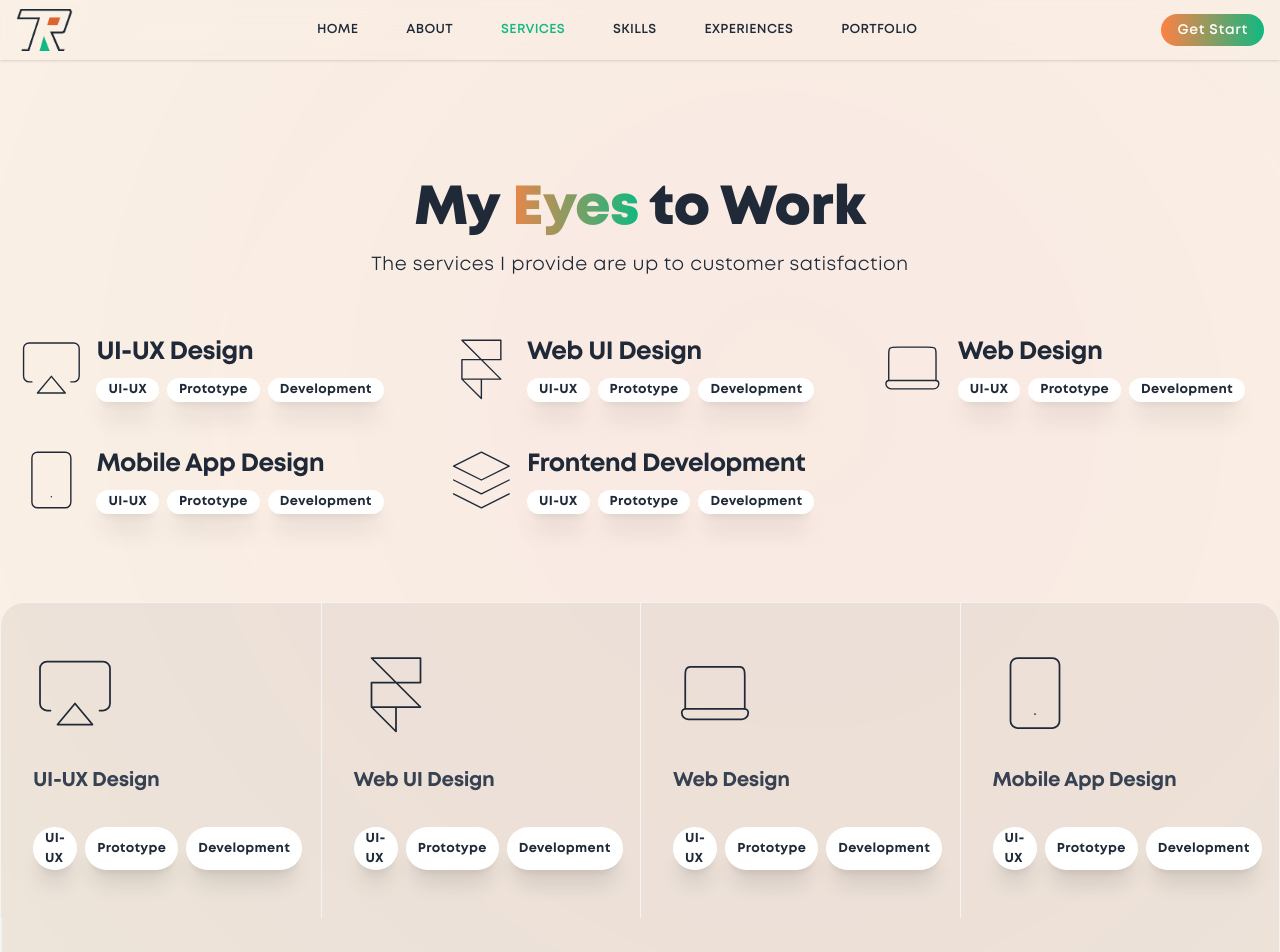
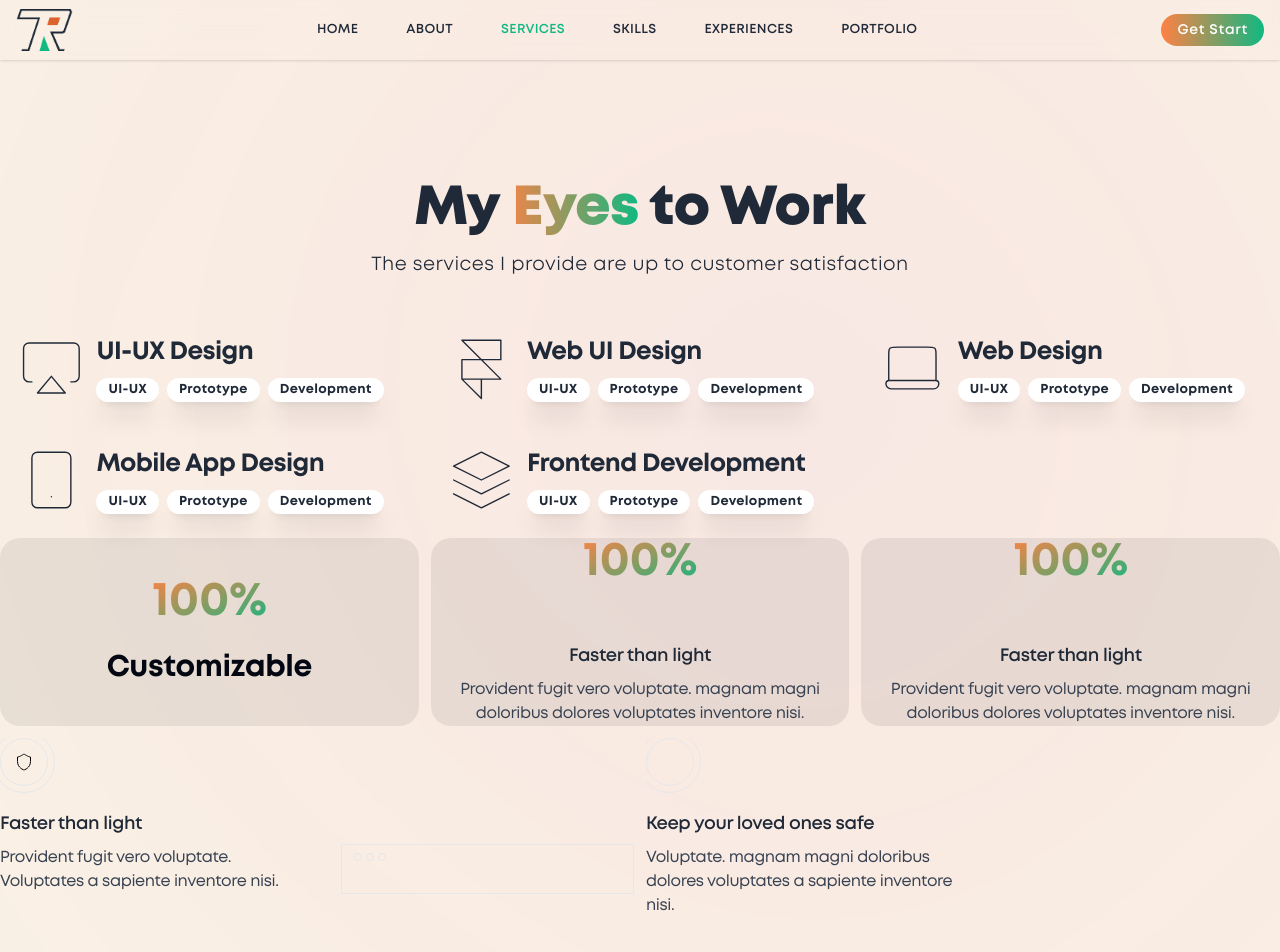
Before and after one commit to ToukirRj/Portfolio, a React (Vite) app: page /Services in a window 1280 px wide. Shown: the top 952 px of the page. Built offline with nearby package versions, Linux system fonts and the light colour scheme.

Commit message:
no message

```diff
--- a/src/SASS/custom.scss
+++ b/src/SASS/custom.scss
@@ -248,7 +248,7 @@ svg.mouse #wheel {
 
 .canvas {
 	filter: blur(500px);
-	opacity: 0.25;
+	opacity: 0.3;
     position:fixed;
     z-index:-1;
     top:0;
--- a/src/components/Eyes.jsx
+++ b/src/components/Eyes.jsx
@@ -36,7 +36,7 @@ const Eyes = () => {
                             ))}
                         </div>
 
-
+                       {/*
                         <div className="mt-16 grid divide-x divide-y divide-gray-100 bg-[#000]/[.05] overflow-hidden rounded-3xl border border-gray-100 text-gray-600 sm:grid-cols-2 lg:grid-cols-4 lg:divide-y-0 xl:grid-cols-4">
                             {serviceData.map(service => (
                             <div key={service.id} className="relative transition">
@@ -50,7 +50,7 @@ const Eyes = () => {
                                         </h5>
                                         {/* <p className="text-gray-600 dark:text-gray-300">
                                         Neque Dolor, fugiat non cum doloribus aperiam voluptates nostrum.
-                                        </p> */}
+                                        </p>
                                     </div>
                                     <div className='flex gap-2'>
                                         {service.tools.map((tool, index) => (
@@ -62,6 +62,80 @@ const Eyes = () => {
                                 </div>
                             </div>
                             ))}
+                        </div>*/}
+                    </div>
+                    <div className="relative">
+                        <div className="relative z-10 grid gap-3 grid-cols-6">
+                            <div className="col-span-full lg:col-span-2 overflow-hidden flex relative bg-[#000]/[0.07] rounded-[20px]">
+                                <div className="size-fit m-auto relative">
+                                    <div className="relative flex items-center">
+                                        <span className="w-fit block mx-auto text-5xl font-semibold text-transparent bg-clip-text bg-gradient-to-br from-[#FC8245] to-[#12B780]">100%</span>
+                                    </div>
+                                    <h2 className="mt-6 text-center font-semibold text-gray-950 text-3xl">Customizable</h2>
+                                </div>
+                            </div>
+                            <div className="col-span-full lg:col-span-2 overflow-hidden flex relative bg-[#000]/[0.07] rounded-[20px]">
+                                <div className="size-fit m-auto relative">
+                                    <div className="relative flex items-center">
+                                        <span className="w-fit block mx-auto text-5xl font-semibold text-transparent bg-clip-text bg-gradient-to-br from-[#FC8245] to-[#12B780]">100%</span>
+
+                                    </div>
+                                    <div className="mt-14 text-center relative z-10 space-y-2">
+                                        <h2 className="text-lg font-medium text-gray-800 transition group-hover:text-secondary-950 dark:text-white">Faster than light</h2>
+                                        <p className="dark:text-gray-300 text-gray-700">Provident fugit vero voluptate. magnam magni doloribus dolores voluptates inventore nisi.</p>
+                                    </div>
+                                </div>
+                            </div>
+                            <div className="col-span-full lg:col-span-2 overflow-hidden flex relative bg-[#000]/[0.07] rounded-[20px]">
+                                <div className="size-fit m-auto relative">
+                                    <div className="relative flex items-center">
+                                        <span className="w-fit block mx-auto text-5xl font-semibold text-transparent bg-clip-text bg-gradient-to-br from-[#FC8245] to-[#12B780]">100%</span>
+
+                                    </div>
+                                    <div className="mt-14 text-center relative z-10 space-y-2">
+                                        <h2 className="text-lg font-medium text-gray-800 transition group-hover:text-secondary-950 dark:text-white">Faster than light</h2>
+                                        <p className="dark:text-gray-300 text-gray-700">Provident fugit vero voluptate. magnam magni doloribus dolores voluptates inventore nisi.</p>
+                                    </div>
+                                </div>
+                            </div>
+
+                            <div className="col-span-full lg:col-span-3 overflow-hidden relative">
+                                <div className="grid sm:grid-cols-2">
+                                    <div className="flex flex-col justify-between relative z-10 space-y-12 lg:space-y-6">
+                                        <div className="relative aspect-square rounded-full size-12 flex border dark:bg-white/5 dark:border-white/10 before:absolute before:-inset-2 before:border dark:before:border-white/5 dark:before:bg-white/5 before:rounded-full">
+                                            <svg className="size-6 m-auto" xmlns="http://www.w3.org/2000/svg" width="1em" height="1em" viewBox="0 0 24 24">
+                                                <path fill="none" stroke="currentColor" strokeLinejoin="round" d="M5.5 7c2 0 6.5-3 6.5-3s4.5 3 6.5 3v4.5C18.5 18 12 20 12 20s-6.5-2-6.5-8.5z"></path>
+                                            </svg>
+                                         </div>
+                                        <div className="space-y-2">
+                                            <h2 className="text-lg font-medium text-gray-800 transition group-hover:text-secondary-950 dark:text-white">Faster than light</h2>
+                                            <p className="dark:text-gray-300 text-gray-700">Provident fugit vero voluptate. Voluptates a sapiente inventore nisi.</p>
+                                        </div>
+                                    </div>
+                                    <div className="relative mt-6 sm:mt-auto h-fit -mb-[calc(var(--card-padding)+1px)] -mr-[calc(var(--card-padding)+1px)] sm:ml-6 py-6 p-6 border rounded-tl-[calc(var(--card-border-radius)-0.5rem)] dark:bg-white/5 dark:border-white/10">
+                                        <div className="absolute flex gap-1 top-2 left-3">
+                                            <span className="block size-2 rounded-full border dark:border-white/10 dark:bg-white/10"></span>
+                                            <span className="block size-2 rounded-full border dark:border-white/10 dark:bg-white/10"></span>
+                                            <span className="block size-2 rounded-full border dark:border-white/10 dark:bg-white/10"></span>
+                                        </div>
+
+                                    </div>
+                                </div>
+                            </div>
+                            <div className="col-span-full lg:col-span-3 overflow-hidden relative">
+                                <div className="h-full grid sm:grid-cols-2">
+                                    <div className="flex flex-col justify-between relative z-10 space-y-12 lg:space-y-6">
+                                         <div className="relative aspect-square rounded-full size-12 flex border dark:bg-white/5 dark:border-white/10 before:absolute before:-inset-2 before:border dark:before:border-white/5 dark:before:bg-white/5 before:rounded-full">
+
+
+                                         </div>
+                                        <div className="space-y-2">
+                                            <h2 className="text-lg font-medium text-gray-800 transition group-hover:text-secondary-950 dark:text-white">Keep your loved ones safe</h2>
+                                            <p className="dark:text-gray-300 text-gray-700">Voluptate. magnam magni doloribus dolores voluptates a sapiente inventore nisi.</p>
+                                        </div>
+                                    </div>
+                                </div>
+                            </div>
                         </div>
                     </div>
                 </div>
--- a/src/components/Myself.jsx
+++ b/src/components/Myself.jsx
@@ -18,13 +18,13 @@ const Myself = () => {
                             <div className="lg:w-3/12 sm:1/2 w-full">
                                 <div className="p-4 sm:ps-12 lg:block lg:space-y-6 lg:ps-0 sm:pe-10 pe-0">
                                     {statisticData.map(statistic => (
-                                        <div key={statistic.id} className="flex snap-center items-center justify-end gap-4">
+                                        <div key={statistic.id} className="flex snap-center items-center justify-start gap-3 bg-[#000]/[0.07] py-2 px-3 rounded-[15px]">
+                                            <div className={`h-14 w-14 rounded-xl bg-white shadow-lg shadow-primary/10 flex items-center justify-center`}>
+                                                <svg xmlns="http://www.w3.org/2000/svg" width="34" height="34" viewBox="0 0 24 24" fill="none" stroke={statistic.iconColor} strokeWidth="1.3" strokeLinecap="round" strokeLinejoin="round" dangerouslySetInnerHTML={{ __html: statistic.iconPath }} />
+                                            </div>
                                             <div>
-                                                <h2 className="text-4xl font-bold text-[#1F2937] text-end">{statistic.value}</h2>
+                                                <h2 className="text-4xl font-bold text-[#1F2937]">{statistic.value}</h2>
                                                 <span className="block w-max text-[13px] font-medium uppercase tracking-wider text-[#1F2937]">{statistic.label}</span>
-                                            </div>
-                                            <div className={`h-14 w-14 rounded-xl bg-white shadow-lg shadow-primary/10 flex items-center justify-center`}>
-                                                <svg xmlns="http://www.w3.org/2000/svg" width="34" height="34" viewBox="0 0 24 24" fill="none" stroke={statistic.iconColor} strokeWidth="1" strokeLinecap="round" strokeLinejoin="round" dangerouslySetInnerHTML={{ __html: statistic.iconPath }} />
                                             </div>
                                         </div>
                                     ))}
@@ -46,11 +46,12 @@ const Myself = () => {
                                         life with a creative and insightful approach.
                                     </p>
                                     <div className="mt-6 flex justify-start">
-                                        <Link to="https://wa.me/8801753778070" target="_blank" className="group h-[50px] w-auto relative overflow-hidden z-10 flex items-center rounded-full ps-6 pe-[12px] border-2 border-[#1F2937] bg-[#1F2937] text-[#FB8245] ease-in-out duration-500">
-                                            <span className='w-[38px] h-[38px] group-hover:w-[38px] group-hover:h-[38px] absolute -z-[1] left-[5px] opacity-20 group-hover:opacity-100 bg-white group-hover:bg-[#FB8245] rounded-full ease-in-out duration-500 btn-left'></span>
-                                            <span className='text-[#fff] group-hover:text-[#FB8245] text-[15px] font-[400] tracking-wider'>Let&apos;s Chat</span>
-                                            <svg xmlns="http://www.w3.org/2000/svg" width="26" height="26" viewBox="0 0 1024 1024" className='relative ms-[10px] group-hover:ms-[15px] ease-in-out duration-500'>
-                                                <path fill="#fff" d="M754.752 480H160a32 32 0 1 0 0 64h594.752L521.344 777.344a32 32 0 0 0 45.312 45.312l288-288a32 32 0 0 0 0-45.312l-288-288a32 32 0 1 0-45.312 45.312L754.752 480z"/>
+                                        <Link className="group h-[50px] w-auto relative overflow-hidden z-10 flex items-center rounded-full ps-6 pe-[12px] bg-[#12B780] ease-in-out duration-500" to="https://wa.me/8801753778070" target="_blank">
+                                            <span className="w-[38px] h-[38px] group-hover:w-[38px] group-hover:h-[38px] absolute -z-[1] left-[5px] opacity-50 group-hover:opacity-100 bg-[#1e8160] group-hover:bg-[#2b6e58] rounded-full ease-in-out duration-500 btn-left"></span>
+                                            <span className="text-[#fff] group-hover:text-[#fff] text-[15px] font-[500] tracking-normal">Let&apos;s talk</span>
+                                            <svg xmlns="http://www.w3.org/2000/svg" width="24" height="24" viewBox="0 0 1024 1024" className='relative ms-[12px] group-hover:ms-[12px] ease-in-out duration-500'>
+                                                <path fill="#fff" d="M768 256H353.6a32 32 0 1 1 0-64H800a32 32 0 0 1 32 32v448a32 32 0 0 1-64 0z"/>
+                                                <path fill="#fff" d="M777.344 201.344a32 32 0 0 1 45.312 45.312l-544 544a32 32 0 0 1-45.312-45.312z"/>
                                             </svg>
                                         </Link>
                                     </div>
--- a/src/components/Splash.jsx
+++ b/src/components/Splash.jsx
@@ -10,30 +10,22 @@ const Splash = () => {
                 <section className="sm:pt-40 pb-24 relative z-10">
                     <div className="mx-auto px-4 sm:px-12 xl:max-w-7xl xl:px-0 animatable">
                         <div className="items-center justify-center sm:gap-12 gap-5 flex sm:flex-row flex-col relative z-20">
-                            <div className="sm:w-2/5 w-full relative bg-[#000]/[0.05] rounded-[30px] px-[30px] pt-[30px] pb-[40px]">
+                            <div className="sm:w-2/5 w-full relative bg-[#000]/[0.07] rounded-[30px] px-[30px] pt-[30px] pb-[40px]">
                                 <img className="w-[220px] max-w-full mx-auto" src={Selfsign} alt="me"/>
                                 <h1 className="my-2 sm:text-[41px] text-[26px] font-[700] text-[#1f2937] tracking-tight sm:leading-[55px] leading-[30px] w-full text-center">
                                     Toukir Rahman
                                 </h1>
                                 <div className="mt-2 border-t border-[#1F2937]/[0.2] pt-4 relative z-10">
-                                    <div class="flex justify-center">
-                                        <a class="group h-[50px] w-auto relative overflow-hidden z-10 flex items-center rounded-full ps-6 pe-[12px] bg-gradient-to-r from-[#13d192] to-[#13d192] text-[#FB8245] ease-in-out duration-500" href="https://wa.me/8801753778070" target="_blank">
-                                            <span class="w-[38px] h-[38px] group-hover:w-[38px] group-hover:h-[38px] absolute -z-[1] left-[5px] opacity-50 group-hover:opacity-100 bg-white group-hover:bg-[#fff] rounded-full ease-in-out duration-500 btn-left"></span>
-                                            <span class="text-[#0d241c] group-hover:text-[#fff] text-[15px] font-[500] tracking-normal">Let's Chat</span>
+                                    <div className="flex justify-center">
+                                        <Link className="group h-[50px] w-auto relative overflow-hidden z-10 flex items-center rounded-full ps-6 pe-[12px] bg-[#12B780] ease-in-out duration-500" to="https://wa.me/8801753778070" target="_blank">
+                                            <span className="w-[38px] h-[38px] group-hover:w-[38px] group-hover:h-[38px] absolute -z-[1] left-[5px] opacity-50 group-hover:opacity-100 bg-[#1e8160] group-hover:bg-[#2b6e58] rounded-full ease-in-out duration-500 btn-left"></span>
+                                            <span className="text-[#fff] group-hover:text-[#fff] text-[15px] font-[500] tracking-normal">Let&apos;s talk</span>
                                             <svg xmlns="http://www.w3.org/2000/svg" width="24" height="24" viewBox="0 0 1024 1024" className='relative ms-[12px] group-hover:ms-[12px] ease-in-out duration-500'>
-                                                <path fill="#000" d="M768 256H353.6a32 32 0 1 1 0-64H800a32 32 0 0 1 32 32v448a32 32 0 0 1-64 0z"/>
-                                                <path fill="#000" d="M777.344 201.344a32 32 0 0 1 45.312 45.312l-544 544a32 32 0 0 1-45.312-45.312z"/>
+                                                <path fill="#fff" d="M768 256H353.6a32 32 0 1 1 0-64H800a32 32 0 0 1 32 32v448a32 32 0 0 1-64 0z"/>
+                                                <path fill="#fff" d="M777.344 201.344a32 32 0 0 1 45.312 45.312l-544 544a32 32 0 0 1-45.312-45.312z"/>
                                             </svg>
-                                        </a>
+                                        </Link>
                                     </div>
-                                    {/* <h1 className="text-[20px] font-[500] text-center tracking-tight text-[#1f2937] mb-2">Get Me Connect Now on</h1>
-                                    <div className="flex items-center justify-center space-x-3">
-                                        {socialLinksData.map(link => (
-                                            <Link key={link.id} to={link.url} target={link.target} className='cursor-link hover:opacity-70'>
-                                                <img className="w-9 h-9 rounded-full" src={link.imageSrc} alt={`${link.platform} logo`}/>
-                                            </Link>
-                                        ))}
-                                    </div> */}
                                 </div>
                             </div>
                             <div className="sm:w-3/5 w-full sm:block flex flex-col items-center z-10 mt-3">
@@ -52,19 +44,16 @@ const Splash = () => {
                                 </a>
                             </div>
                         </div>
-                        <div className="mt-12 relative z-10">
+                        <div className="mt-14 relative z-10">
                             <h1 className="text-[26px] font-semibold text-center tracking-tight text-[#1f2937] mb-3">Get Me Connect Now on</h1>
-                            <div classname="flex justify-center">
+                            <div className="flex justify-center">
                                 <div className="flex items-center justify-center grid-cols-4 sm:space-x-5 space-x-0 sm:gap-0 gap-4 mx-auto">
                                     {socialLinksData.map(link => (
                                         <Link key={link.id} to={link.url} target={link.target}
-                                            className="flex items-center space-x-3 py-4 px-5 bg-[#000]/[0.05] bg-blur rounded-xl hover:shadow-lg hover:bg-[#fff]/[0.65] transition-all">
-                                            <div className="flex-shrink-0">
+                                            className="flex items-center space-x-3 py-5 px-6 bg-[#000]/[0.07] bg-blur rounded-xl hover:shadow-lg hover:bg-[#fff]/[0.65] transition-all">
+                                            <div className="flex flex-col items-center mx-auto">
                                                 <img className="w-12 h-12 rounded-full" src={link.imageSrc} alt={`${link.platform} logo`} />
-                                            </div>
-                                            <div className="min-w-0 tracking-normal">
-                                                <p className="text-[17px] font-[600] text-[#1f2937]">{link.platform}</p>
-                                                <p className="text-sm text-[#1f2937]">{link.role}</p>
+                                                <p className="text-[17px] font-[600] text-[#1f2937] mt-2">{link.platform}</p>
                                             </div>
                                         </Link>
                                     ))}
--- a/src/datas/socialLinksData.jsx
+++ b/src/datas/socialLinksData.jsx
@@ -27,6 +27,14 @@ const socialLinksData = [
     },
     {
       id: 3,
+      url: 'https://github.com/ToukirRj',
+      target: '_blank',
+      imageSrc:'./img/jobs/github.webp', // Assuming you have imported the image
+      platform:'GitHub',
+      role:'Frontend Engineer'
+    },
+    {
+      id: 4,
       url: 'https://www.linkedin.com/in/toukirrj/',
       target: '_blank',
       imageSrc:'./img/jobs/linkedin.webp', // Assuming you have imported the image
--- a/src/datas/statisticData.jsx
+++ b/src/datas/statisticData.jsx
@@ -3,32 +3,32 @@
 const statisticData = [
     {
       id: 1,
-      iconColor: "#1F2937",
+      iconColor: "#ff8144",
+      iconPath: `<path d="M22 11.08V12a10 10 0 1 1-5.93-9.14"></path><polyline points="22 4 12 14.01 9 11.01"></polyline>`,
+      value: 660,
+      label: "Finished projects"
+    },
+    {
+      id: 2,
+      iconColor: "#ff8144",
+      iconPath: `<circle cx="12" cy="12" r="10"></circle><polyline points="12 6 12 12 16 14"></polyline>`,
+      value: 17564,
+      label: "Total Working hours"
+    },
+    {
+      id: 3,
+      iconColor: "#ff8144",
       iconPath: `<circle cx="12" cy="8" r="7"></circle><polyline points="8.21 13.89 7 23 12 20 17 23 15.79 13.88"></polyline>`,
       value: 8,
       label: "Years of Experience"
     },
     {
-      id: 2,
-      iconColor: "#1F2937",
-      iconPath: `<path d="M22 11.08V12a10 10 0 1 1-5.93-9.14"></path><polyline points="22 4 12 14.01 9 11.01"></polyline>`,
-      value: 660,
-      label: "Finished projects"
-    },
-    {
-      id: 3,
-      iconColor: "#1F2937",
+      id: 4,
+      iconColor: "#ff8144",
       iconPath: `<circle cx="12" cy="12" r="10"></circle><path d="M8 14s1.5 2 4 2 4-2 4-2"></path><line x1="9" y1="9" x2="9.01" y2="9"></line>
       <line x1="15" y1="9" x2="15.01" y2="9"></line>`,
       value: 590,
       label: "Happy customers"
-    },
-    {
-      id: 4,
-      iconColor: "#1F2937",
-      iconPath: `<circle cx="12" cy="12" r="10"></circle><polyline points="12 6 12 12 16 14"></polyline>`,
-      value: 17564,
-      label: "Total Working hours"
     }
   ];
 
--- a/src/layout/MainLayout.jsx
+++ b/src/layout/MainLayout.jsx
@@ -5,6 +5,7 @@ import Animation from '../props/Animation'
 import SmoothScroll from '../props/SmoothScroll'
 import CanvasAnimation from '../props/CanvasAnimation'
 
+// eslint-disable-next-line react/prop-types
 function MainLayout({children}){
     window. scrollTo(0, 0)
   return (
```
Also changed, not shown: public/img/jobs/github.webp (added).
